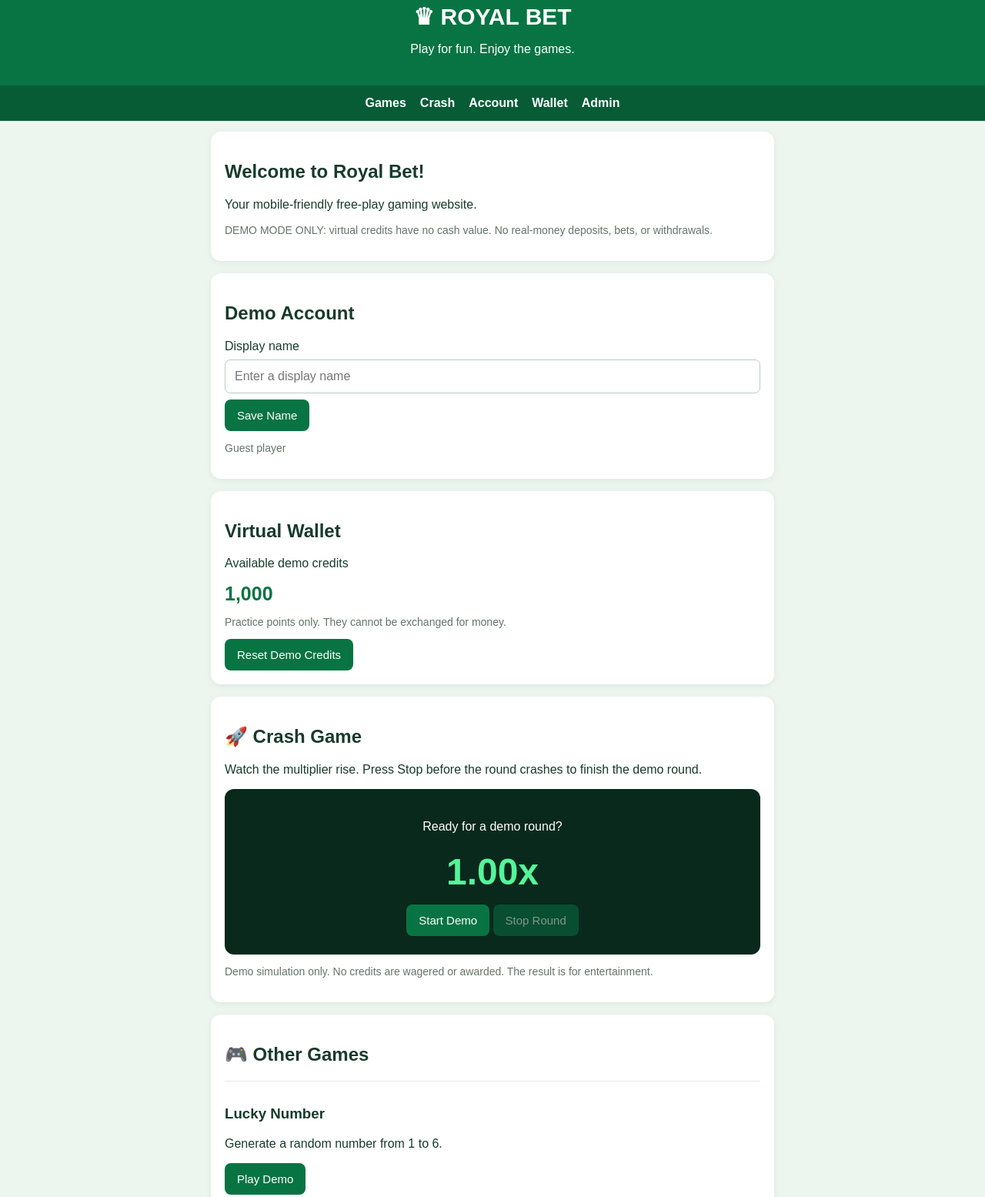
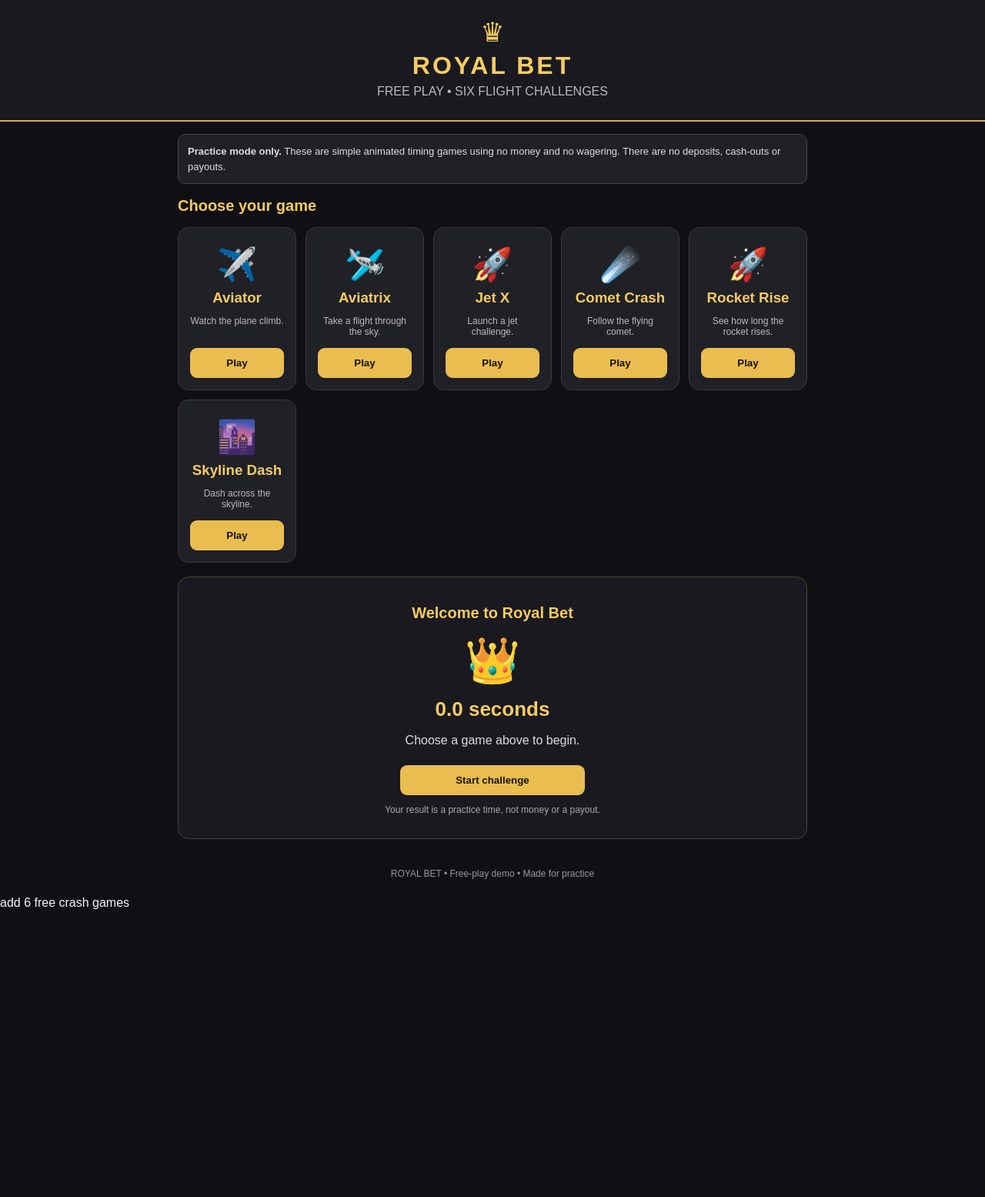
Before and after one commit to thomasabiud83-tom/royalbet, a plain HTML site: page index.html in a window 1280 px wide. Shown: the part 18-1573 px from the top of the page at 77% size. After the commit the page ends 1200 px from the top, so only its background shows below. Drawn offline with Linux system fonts and the light colour scheme.

Commit message:
Add six free crash games to index.html
Added six new free crash games to the main page.

```diff
--- a/index.html
+++ b/index.html
@@ -1,208 +1,104 @@
+HTML
 
 <!DOCTYPE html>
 <html lang="en">
 <head>
 <meta charset="UTF-8">
 <meta name="viewport" content="width=device-width, initial-scale=1.0">
-  <link rel="manifest" href="manifest.json">
-  <meta name="theme-color" content="#087443">
-<title>Royal Bet</title>
+<meta name="theme-color" content="#101014">
+<title>Royal Bet - Free Play</title>
 <style>
 *{box-sizing:border-box}
-body{margin:0;font-family:Arial,sans-serif;background:#edf5ef;color:#183b2b}
-header{background:#087443;color:white;text-align:center;padding:22px 12px}
-header h1{margin:0;font-size:30px}
-nav{display:flex;justify-content:center;gap:18px;flex-wrap:wrap;background:#075c36;padding:14px}
-nav a{color:white;text-decoration:none;font-weight:bold}
-main{max-width:760px;margin:auto;padding:14px}
-.card{background:white;padding:18px;margin-bottom:16px;border-radius:13px;box-shadow:0 2px 8px #00000010}
-button{background:#087443;color:white;border:0;padding:12px 16px;border-radius:8px;font-size:15px;cursor:pointer}
+body{margin:0;background:#101014;color:#f5f5f5;font-family:Arial,sans-serif}
+header{padding:22px 15px;text-align:center;background:#19191f;border-bottom:2px solid #d7ae49}
+.crown{font-size:35px;color:#f5cc61}
+h1{margin:5px;color:#f5cc61;letter-spacing:3px}
+header p{color:#bbb;margin:6px}
+main{max-width:850px;margin:auto;padding:16px}
+.notice{background:#202027;border:1px solid #45454c;padding:12px;border-radius:10px;color:#ddd;font-size:13px;line-height:1.5}
+h2{color:#f5cc61;font-size:20px}
+.games{display:grid;grid-template-columns:repeat(auto-fit,minmax(145px,1fr));gap:12px}
+.card{background:#202027;border:1px solid #393940;border-radius:14px;padding:15px;text-align:center}
+.art{font-size:42px;margin:8px}
+.card h3{margin:8px 0;color:#f5cc61}
+.card p{font-size:12px;color:#bbb;min-height:30px}
+button{background:#e9bd50;color:#17130a;border:0;border-radius:9px;padding:12px 14px;font-weight:bold;cursor:pointer;width:100%}
 button:disabled{opacity:.5}
-input{width:100%;padding:12px;margin:8px 0;border:1px solid #b9cfc0;border-radius:7px;font-size:16px}
-.muted{color:#62756a;font-size:14px}
-.balance{font-size:25px;color:#087443;font-weight:bold}
-.crashbox{background:#09291d;color:white;text-align:center;border-radius:12px;padding:24px 10px}
-#multiplier{font-size:48px;font-weight:bold;color:#55f59a;margin:15px}
-#crashStatus{min-height:24px}
-.game{border-top:1px solid #e1ece4;padding:12px 0}
-footer{text-align:center;padding:20px;color:#62756a}
+#stage{margin-top:18px;background:#19191f;border:1px solid #4a4433;border-radius:14px;padding:18px;text-align:center}
+#motion{font-size:58px;margin:14px}
+#status{color:#ddd;min-height:25px}
+#timer{font-size:26px;color:#f5cc61;font-weight:bold}
+.small{font-size:12px;color:#aaa}
+footer{text-align:center;padding:22px;color:#999;font-size:12px}
 </style>
 </head>
 <body>
-
 <header>
-<h1>♛ ROYAL BET</h1>
-<p>Play for fun. Enjoy the games.</p>
+<div class="crown">♛</div>
+<h1>ROYAL BET</h1>
+<p>FREE PLAY • SIX FLIGHT CHALLENGES</p>
 </header>
-
-<nav>
-<a href="#games">Games</a>
-<a href="#crash">Crash</a>
-<a href="#account">Account</a>
-<a href="#wallet">Wallet</a>
-<a href="#admin">Admin</a>
-</nav>
-
 <main>
-<section class="card">
-<h2>Welcome to Royal Bet!</h2>
-<p>Your mobile-friendly free-play gaming website.</p>
-<p class="muted">DEMO MODE ONLY: virtual credits have no cash value.
-No real-money deposits, bets, or withdrawals.</p>
-</section>
-
-<section class="card" id="account">
-<h2>Demo Account</h2>
-<label for="username">Display name</label>
-<input id="username" maxlength="30" placeholder="Enter a display name">
-<button onclick="saveName()">Save Name</button>
-<p id="accountMessage" class="muted">Guest player</p>
-</section>
-
-<section class="card" id="wallet">
-<h2>Virtual Wallet</h2>
-<p>Available demo credits</p>
-<div class="balance" id="balance">1,000</div>
-<p class="muted">Practice points only. They cannot be exchanged for money.</p>
-<button onclick="resetCredits()">Reset Demo Credits</button>
-</section>
-
-<section class="card" id="crash">
-<h2>🚀 Crash Game</h2>
-<p>Watch the multiplier rise. Press Stop before the round crashes to finish the demo round.</p>
-<div class="crashbox">
-<p id="crashStatus">Ready for a demo round?</p>
-<div id="multiplier">1.00x</div>
-<button id="startButton" onclick="startCrash()">Start Demo</button>
-<button id="stopButton" onclick="stopCrash()" disabled>Stop Round</button>
+<div class="notice">
+<strong>Practice mode only.</strong> These are simple animated timing games using no money and no wagering. There are no deposits, cash-outs or payouts.
 </div>
-<p class="muted">Demo simulation only. No credits are wagered or awarded. The result is for entertainment.</p>
-</section>
-
-<section class="card" id="games">
-<h2>🎮 Other Games</h2>
-<div class="game">
-<h3>Lucky Number</h3>
-<p>Generate a random number from 1 to 6.</p>
-<button onclick="playNumber()">Play Demo</button>
-<p id="numberResult"></p>
+<h2>Choose your game</h2>
+<div class="games">
+<div class="card"><div class="art">✈️</div><h3>Aviator</h3><p>Watch the plane climb.</p><button onclick="startGame('Aviator','✈️')">Play</button></div>
+<div class="card"><div class="art">🛩️</div><h3>Aviatrix</h3><p>Take a flight through the sky.</p><button onclick="startGame('Aviatrix','🛩️')">Play</button></div>
+<div class="card"><div class="art">🚀</div><h3>Jet X</h3><p>Launch a jet challenge.</p><button onclick="startGame('Jet X','🚀')">Play</button></div>
+<div class="card"><div class="art">☄️</div><h3>Comet Crash</h3><p>Follow the flying comet.</p><button onclick="startGame('Comet Crash','☄️')">Play</button></div>
+<div class="card"><div class="art">🚀</div><h3>Rocket Rise</h3><p>See how long the rocket rises.</p><button onclick="startGame('Rocket Rise','🚀')">Play</button></div>
+<div class="card"><div class="art">🌆</div><h3>Skyline Dash</h3><p>Dash across the skyline.</p><button onclick="startGame('Skyline Dash','🌆')">Play</button></div>
 </div>
-<div class="game">
-<h3>Coin Flip</h3>
-<p>Try a virtual coin flip.</p>
-<button onclick="flipCoin()">Flip Coin</button>
-<p id="coinResult"></p>
-</div>
-<div class="game">
-<h3>Lucky Spinner</h3>
-<p>Spin for a random result.</p>
-<button onclick="spinWheel()">Spin Demo</button>
-<p id="spinnerResult"></p>
-</div>
-</section>
-
-<section class="card" id="admin">
-<h2>⚙️ Admin Dashboard</h2>
-<p>This is a preview of the admin area, not a secure control panel.</p>
-<ul>
-<li>View demo game list</li>
-<li>View demo wallet balance</li>
-<li>Manage games: not connected yet</li>
-<li>User management: not connected yet</li>
-</ul>
-<p class="muted">Real admin permissions require secure server-side authentication.</p>
+<section id="stage">
+<h2 id="gameTitle">Welcome to Royal Bet</h2>
+<div id="motion">👑</div>
+<div id="timer">0.0 seconds</div>
+<p id="status">Choose a game above to begin.</p>
+<button id="start" onclick="begin()" style="max-width:240px">Start challenge</button>
+<p class="small">Your result is a practice time, not money or a payout.</p>
 </section>
 </main>
-
-<footer>
-<p>Royal Bet · Free-play demo</p>
-<p>Play responsibly. No real-money transactions.</p>
-</footer>
-
+<footer>ROYAL BET • Free-play demo • Made for practice</footer>
 <script>
-let balance = 1000;
-let crashTimer = null;
-let crashStartTime = 0;
-let crashPoint = 0;
-let currentMultiplier = 1;
-let roundRunning = false;
-
-function saveName(){
-  const name = document.getElementById("username").value.trim();
-  document.getElementById("accountMessage").textContent =
-    name ? "Welcome, " + name + "!" : "Please enter a display name.";
+let selected="Royal Bet",symbol="👑",running=false,started=0,elapsed=0,frame=null,stopAt=0;
+const $=id=>document.getElementById(id);
+function startGame(name,emoji){
+ selected=name;symbol=emoji;running=false;
+ if(frame)cancelAnimationFrame(frame);
+ $("gameTitle").textContent=name;
+ $("motion").textContent=emoji;
+ $("timer").textContent="0.0 seconds";
+ $("status").textContent="Ready? Start the timing challenge.";
+ $("start").disabled=false;
+ $("start").textContent="Start challenge";
 }
-
-function updateBalance(){
-  document.getElementById("balance").textContent = balance.toLocaleString();
-}
-
-function resetCredits(){
-  balance = 1000;
-  updateBalance();
-}
-
-function playNumber(){
-  const n = Math.floor(Math.random()*6)+1;
-  document.getElementById("numberResult").textContent =
-    "Your random number is " + n + ".";
-}
-
-function flipCoin(){
-  const result = Math.random() < 0.5 ? "Heads" : "Tails";
-  document.getElementById("coinResult").textContent = "Result: " + result;
-}
-
-function spinWheel(){
-  const results = ["Star","Crown","Diamond","Sun","Moon","Heart"];
-  const result = results[Math.floor(Math.random()*results.length)];
-  document.getElementById("spinnerResult").textContent = "You got: " + result;
-}
-
-function startCrash(){
-  if(roundRunning) return;
-  roundRunning = true;
-  currentMultiplier = 1;
-  crashPoint = 1.15 + Math.random()*4.85;
-  crashStartTime = Date.now();
-
-  document.getElementById("startButton").disabled = true;
-  document.getElementById("stopButton").disabled = false;
-  document.getElementById("crashStatus").textContent = "Multiplier rising...";
-  document.getElementById("multiplier").textContent = "1.00x";
-
-  crashTimer = setInterval(function(){
-    const elapsed = (Date.now()-crashStartTime)/1000;
-    currentMultiplier = Math.exp(elapsed*0.22);
-    document.getElementById("multiplier").textContent =
-      currentMultiplier.toFixed(2)+"x";
-
-    if(currentMultiplier >= crashPoint){
-      endCrash();
-    }
-  }, 50);
-}
-
-function stopCrash(){
-  if(!roundRunning) return;
-  clearInterval(crashTimer);
-  roundRunning = false;
-  document.getElementById("crashStatus").textContent =
-    "Demo round stopped at "+currentMultiplier.toFixed(2)+"x.";
-  document.getElementById("stopButton").disabled = true;
-  document.getElementById("startButton").disabled = false;
-}
-
-function endCrash(){
-  clearInterval(crashTimer);
-  roundRunning = false;
-  document.getElementById("multiplier").textContent =
-    crashPoint.toFixed(2)+"x";
-  document.getElementById("crashStatus").textContent =
-    "CRASH! This demo round has ended.";
-  document.getElementById("stopButton").disabled = true;
-  document.getElementById("startButton").disabled = false;
+function begin(){
+ if(running)return;
+ running=true;started=performance.now();elapsed=0;
+ stopAt=started+5000+Math.random()*5000;
+ $("start").disabled=true;
+ $("status").textContent="In progress! Watch the animation.";
+ function tick(now){
+   if(!running)return;
+   elapsed=(now-started)/1000;
+   $("timer").textContent=elapsed.toFixed(1)+" seconds";
+   $("motion").style.transform="translateY("+(-Math.min(elapsed*5,35))+"px) rotate("+(Math.sin(now/180)*8)+"deg)";
+   if(now>=stopAt){
+     running=false;
+     $("status").textContent="Challenge complete! Your practice time: "+elapsed.toFixed(1)+" seconds.";
+     $("start").disabled=false;
+     $("start").textContent="Try again";
+     $("motion").style.transform="";
+     return;
+   }
+   frame=requestAnimationFrame(tick);
+ }
+ $("status").textContent="Your "+selected+" challenge has started!";
+ frame=requestAnimationFrame(tick);
 }
 </script>
 </body>
 </html>
+add 6 free crash games
```
